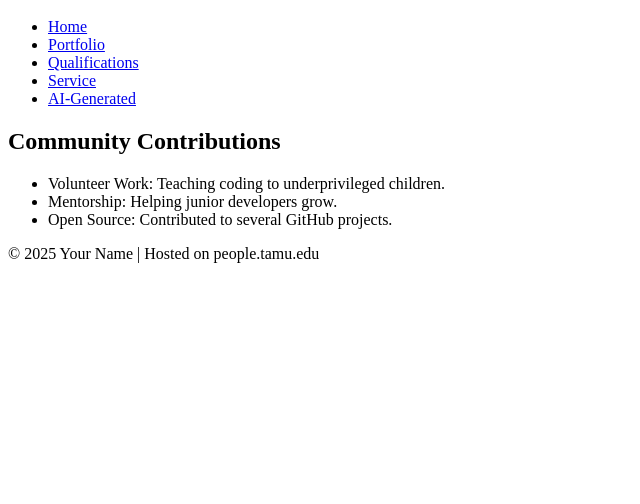
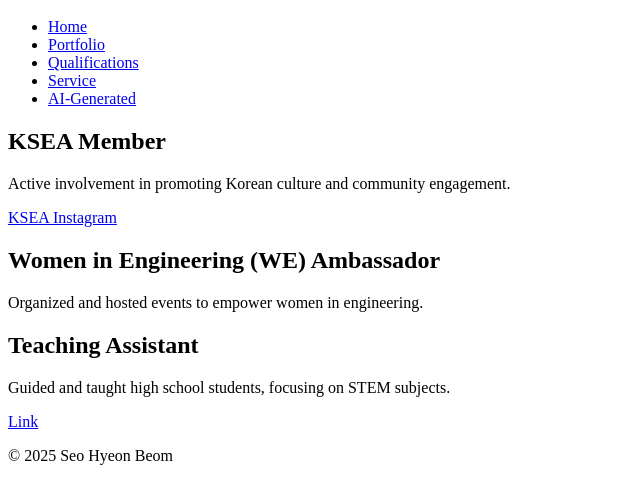
Before and after one commit to SeoHyeonBeom/CSCE_331_Beom, a plain HTML site: page service_HTML.html in a window 1280 px wide. Shown: the part 48-552 px from the top of the page, without its empty margins (0-640 px from the left). Drawn offline with Linux system fonts and the light colour scheme.

Commit message:
Update service_HTML.html

```diff
--- a/service_HTML.html
+++ b/service_HTML.html
@@ -20,16 +20,35 @@
     </header>
 
     <main>
-        <h2>Community Contributions</h2>
-        <ul>
-            <li>Volunteer Work: Teaching coding to underprivileged children.</li>
-            <li>Mentorship: Helping junior developers grow.</li>
-            <li>Open Source: Contributed to several GitHub projects.</li>
-        </ul>
+        <div class="service">
+            <h2>KSEA Member</h2>
+            <p>Active involvement in promoting Korean culture and community engagement.</p>
+            <div class="social-links">
+                <a href="https://www.instagram.com/tamuksea/" target="_blank" class="social-link">
+                    <span>KSEA Instagram</span>
+                </a>
+            </div>
+        </div>
+
+        <div class="service">
+            <h2>Women in Engineering (WE) Ambassador</h2>
+            <p>Organized and hosted events to empower women in engineering.</p>
+        </div>
+
+        <div class="service">
+            <h2>Teaching Assistant</h2>
+            <p>Guided and taught high school students, focusing on STEM subjects.
+            </p>
+            <div>
+                <a href="http://nccs.or.kr/?ckattempt=1" target="_blank" class="social-link">
+                    <span>Link</span>
+                </a>
+            </div>
+        </div>
     </main>
 
     <footer>
-        <p>&copy; 2025 Your Name | Hosted on people.tamu.edu</p>
+        <p>&copy; 2025 Seo Hyeon Beom</p>
     </footer>
 </body>
 </html>
```
